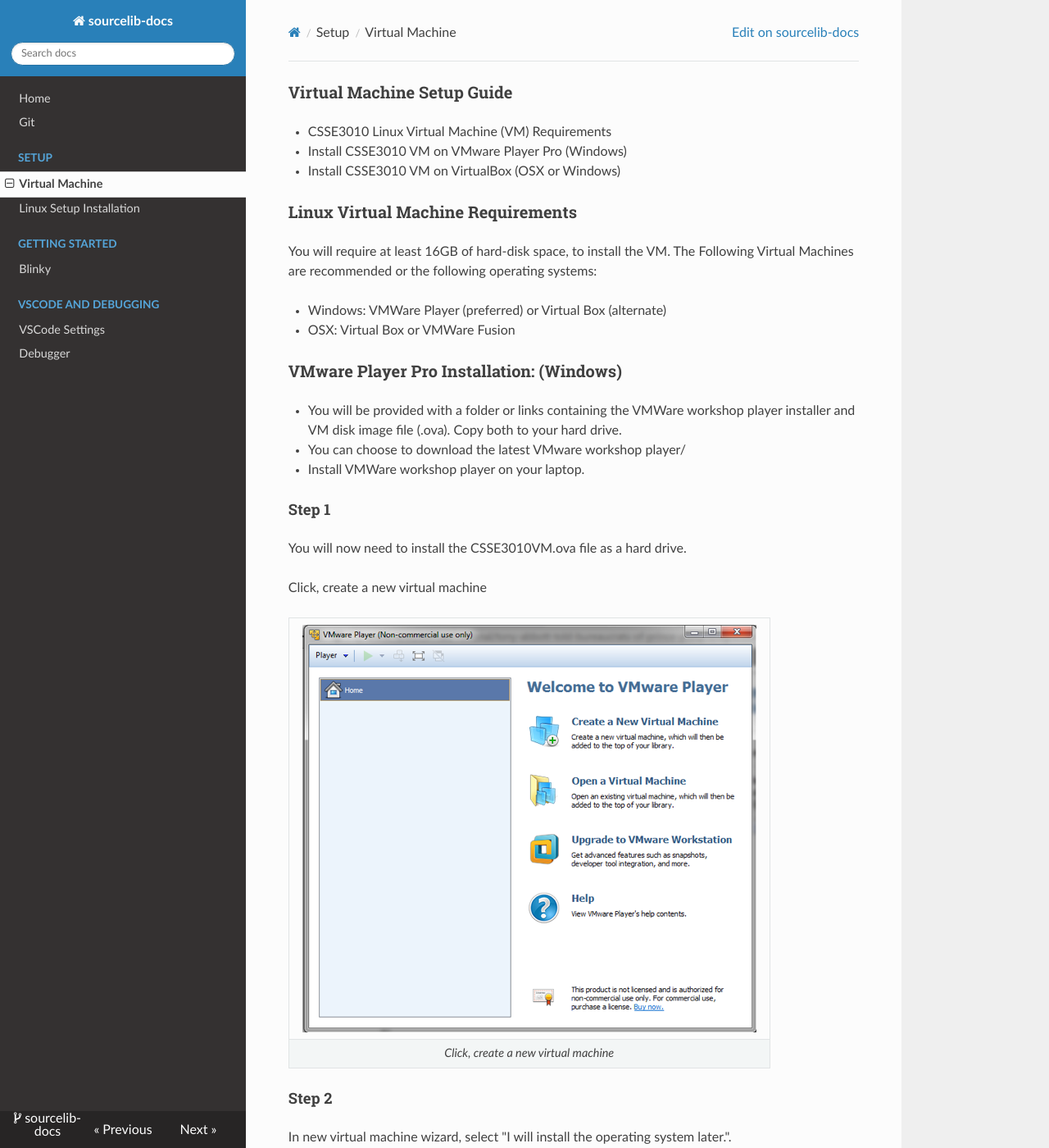
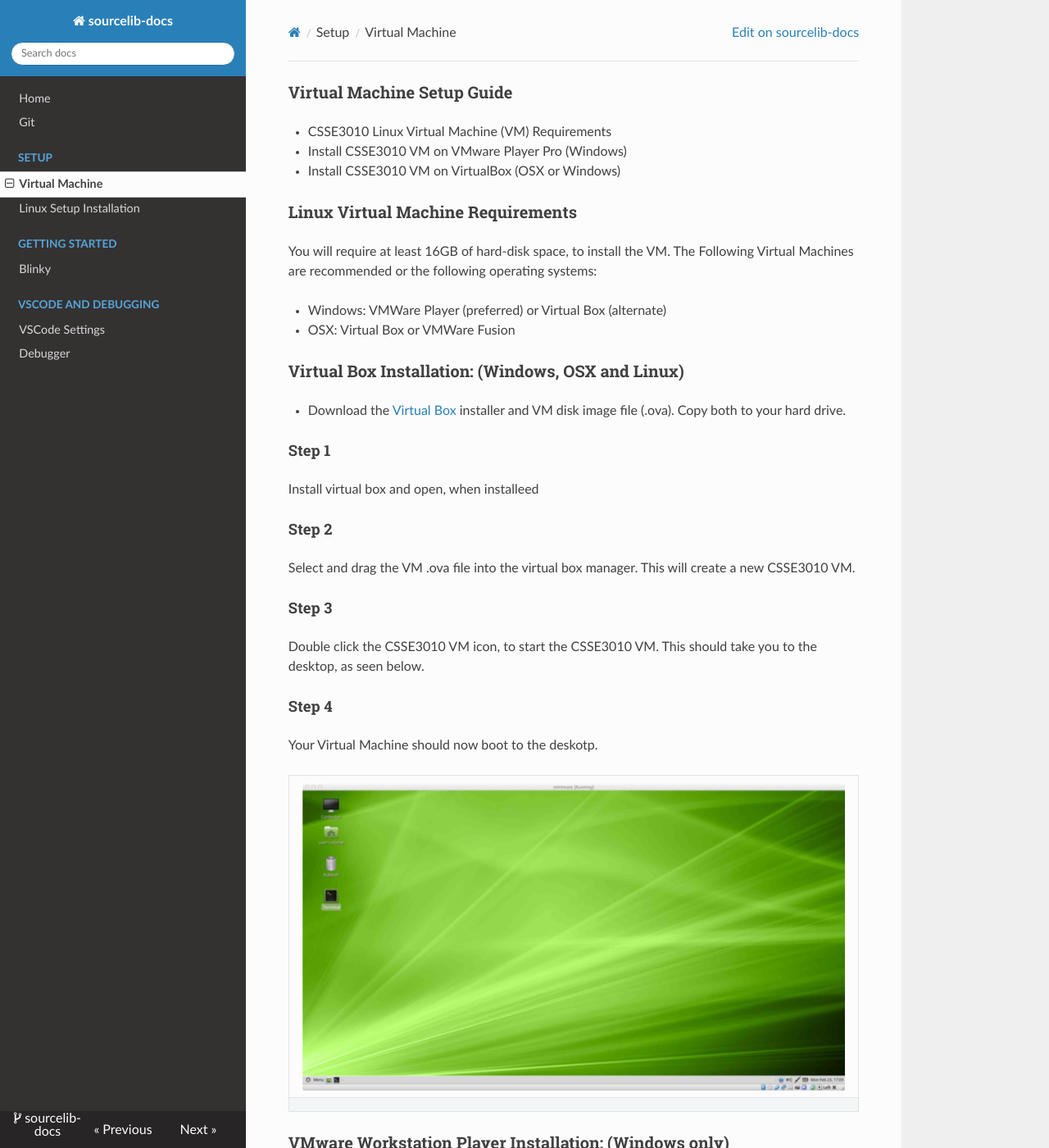
Before and after one commit to uqiotstudio/sourcelib-docs, an MkDocs documentation site: the page built from docs/setup/virtual_machine/virtual_machine.md, in a window 1280 px wide and 1400 px high. Shown: the whole window at 82% size. Built offline with MkDocs 1.6.1, drawn with Linux system fonts in a browser that asks for light colours; nearby versions of some CDN libraries; some of the changed text lies outside the part shown.

Commit message:
updated vmware setup

```diff
--- a/docs/setup/virtual_machine/virtual_machine.md
+++ b/docs/setup/virtual_machine/virtual_machine.md
@@ -11,11 +11,32 @@
 * Windows: VMWare Player (preferred) or Virtual Box (alternate)
 * OSX: Virtual Box or VMWare Fusion
 
-
-# VMware Player Pro Installation: (Windows)
+# Virtual Box Installation: (Windows, OSX and Linux)
 
 
-* You will be provided with a folder or links containing the VMWare workshop player installer and VM disk image file (.ova). Copy both to your hard drive.
+* Download the [Virtual Box](https://www.virtualbox.org/) installer and VM disk image file (.ova). Copy both to your hard drive.
+
+## Step 1
+Install virtual box and open, when installeed
+
+## Step 2
+Select and drag the VM .ova file into the virtual box manager. This will create a new CSSE3010 VM.
+
+## Step 3
+Double click the CSSE3010 VM icon, to start the CSSE3010 VM. This should take you to the desktop, as seen below.
+
+## Step 4
+Your Virtual Machine should now boot to the deskotp.
+
+| ![s14](images/Picture14.png) |
+|:--:|
+
+
+
+# VMware Workstation Player Installation: (Windows only)
+
+
+* Download the VMWare workshop player installer and VM disk image file (.ova).
 
 * You can choose to download the latest VMware workshop player/
 
@@ -23,95 +44,22 @@
 
 
 ## Step 1
-You will now need to install the CSSE3010VM.ova file as a hard drive.
+Use the "Open a Vritual Machine" link and select the CSSE3010VMxx.ova file.
 
-Click, create a new virtual machine
-
-| ![s1](images/Picture1.png) |
-|:--:|
-| *Click, create a new virtual machine* |
-
-## Step 2
-In new virtual machine wizard, select "I will install the operating system later.".
-
-\includegraphics[width=0.7\textwidth]{images/Picture2.png}
-| ![s2](images/Picture2.png) |
+| ![VMWare Manager](images/vmware.png) |
 |:--:|
 
 
-## Step 3
-In "guest operating system", select Linux and set the "Version" to be Debian or  Ubuntu click next.
+
+## Step 2
+Follow the prompts, to install the CSSE3010 VM. Set CSSE3010 to the VM name. Select ok or retry, when encoutering warnings.
 
 
-| ![s3](images/Picture3.png) |
-|:--:|
+## Step 3
+When finished installing, double click the CSSE3010 link on the VMware workstation player, to boot the CSSE3010 VM.
 
 ## Step 4
-Set the "Virtual machine name:" to be CSSE3010VM.
-
-| ![s4](images/Picture4.png) |
-|:--:|
-
-## Step 5
-Set the "Maximum disk size" to be 20GB. Select the "Store virtual disk as a single file".
-
-| ![s5](images/Picture5.png) |
-|:--:|]
-
-## Step 6
-Check your settings are correct and click finish.
-
-| ![s6](images/Picture6.png) |
-|:--:|
-
-## Step 7
-Select "CSSE3010VM", under "Home", in the main portal and click "edit virtual machine settings".
-
-| ![s7](images/Picture7.png) |
-|:--:|
-
-## Step 8
-Select the “Hard Disk (SCSI) 20GB”
-
-* Click “Remove” (The 20GB Hard Drive MUST BE REMOVED before proceeding)
-* Click "Add" and continue to step 13)
-
-| ![s8](images/Picture8.png) |
-|:--:|
-
-
-## Step 9
-Select "Hard disk", in "Hardware types".
-
-| ![s9](images/Picture9.png) |
-|:--:|
-
-## Step 10
-Select “SCSI”.
-
-| ![s10](images/Picture10.png) |
-|:--:|
-
-## Step 11
-Select "use an existing virtual disk" in "Select a disk". Click Next.
-
-| ![s11](images/Picture11.png) |
-|:--:|
-
-## Step 12
-Click Browse and select your CSSE3010vm.ova file. Click Finish.
-
-| ![s12](images/Picture12.png) |
-|:--:|
-
-## Step 13
- Now click "play virtual machine".
-
-| ![s13](images/Picture13.png) |
-|:--:|
-
-## Step 14
-Your Virtual Machine should now boot.
+Your Virtual Machine should now boot to the deskotp.
 
 | ![s14](images/Picture14.png) |
 |:--:|
```
Also changed, not shown: docs/setup/virtual_machine/images/vmware.png (added), site/index.html, site/search/search_index.json, site/setup/virtual_machine/images/vmware.png (added), site/setup/virtual_machine/virtual_machine/index.html, 1 other file.
